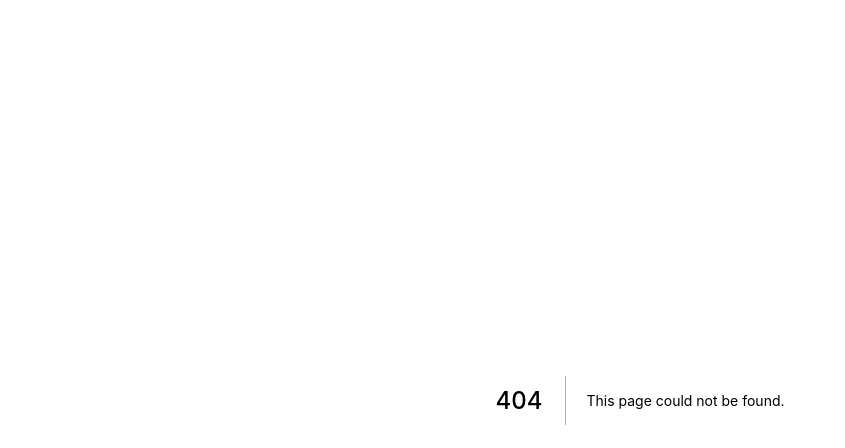
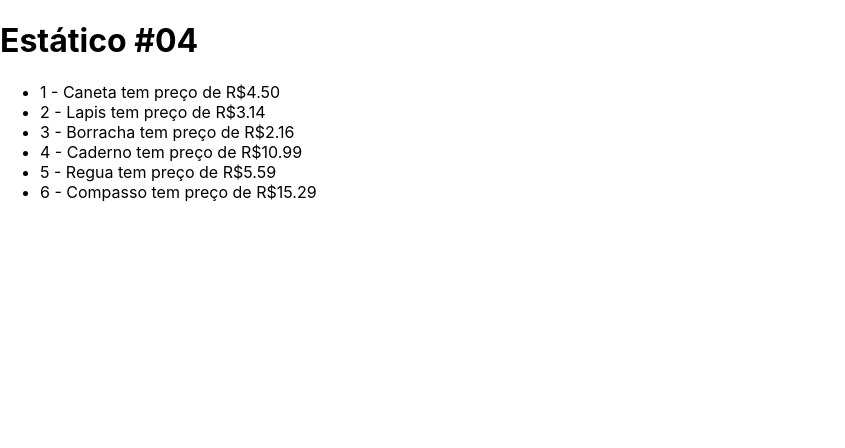
Before and after one commit to AbiezerSidonioJoseOdanacaJunior/renderizacao, a Next.js app: page /estatico4 in a window 1280 px wide. Before the commit this address had no page. Shown: the top 448 px of the page, without its empty margins (0-845 px from the left). Built offline with nearby package versions, Linux system fonts and the light colour scheme.

Commit message:
Renderizacao estatico #4

```diff
--- /dev/null
+++ b/pages/api/produtos.js
@@ -0,0 +1,12 @@
+// Next.js API route support: https://nextjs.org/docs/api-routes/introduction
+
+export default function handler(req, res) {
+  res.status(200).json([
+    {id: 1, nome: "Caneta", preco: "4.50"},
+    {id: 2, nome: "Lapis", preco: "3.14"},
+    {id: 3, nome: "Borracha", preco: "2.16"},
+    {id: 4, nome: "Caderno", preco: "10.99"},
+    {id: 5, nome: "Regua", preco: "5.59"},
+    {id: 6, nome: "Compasso", preco: "15.29"}
+  ])
+}
--- /dev/null
+++ b/pages/estatico4.jsx
@@ -0,0 +1,34 @@
+export async function getStaticProps() {
+    console.log('[Server] gerando props para o componente...')
+    const resp = await fetch('http://localhost:3000/api/produtos')
+    const produtos = await resp.json()
+
+    return {
+        props: {
+            produtos
+        }
+    }
+}
+
+export default function Estatico4(props) {
+    console.log('[Cliente] renderizando o componente...')
+
+    function renderizarProdutos() {
+        return props.produtos.map(produto => {
+            return (
+                <li key={produto.id}>
+                   {produto.id} - {produto.nome} tem preço de R${produto.preco}
+                </li>
+            )
+        })
+    }
+
+    return (
+        <div>
+            <h1>Estático #04</h1>
+            <ul>
+                {renderizarProdutos()}
+            </ul>
+        </div>
+    )
+}
```
